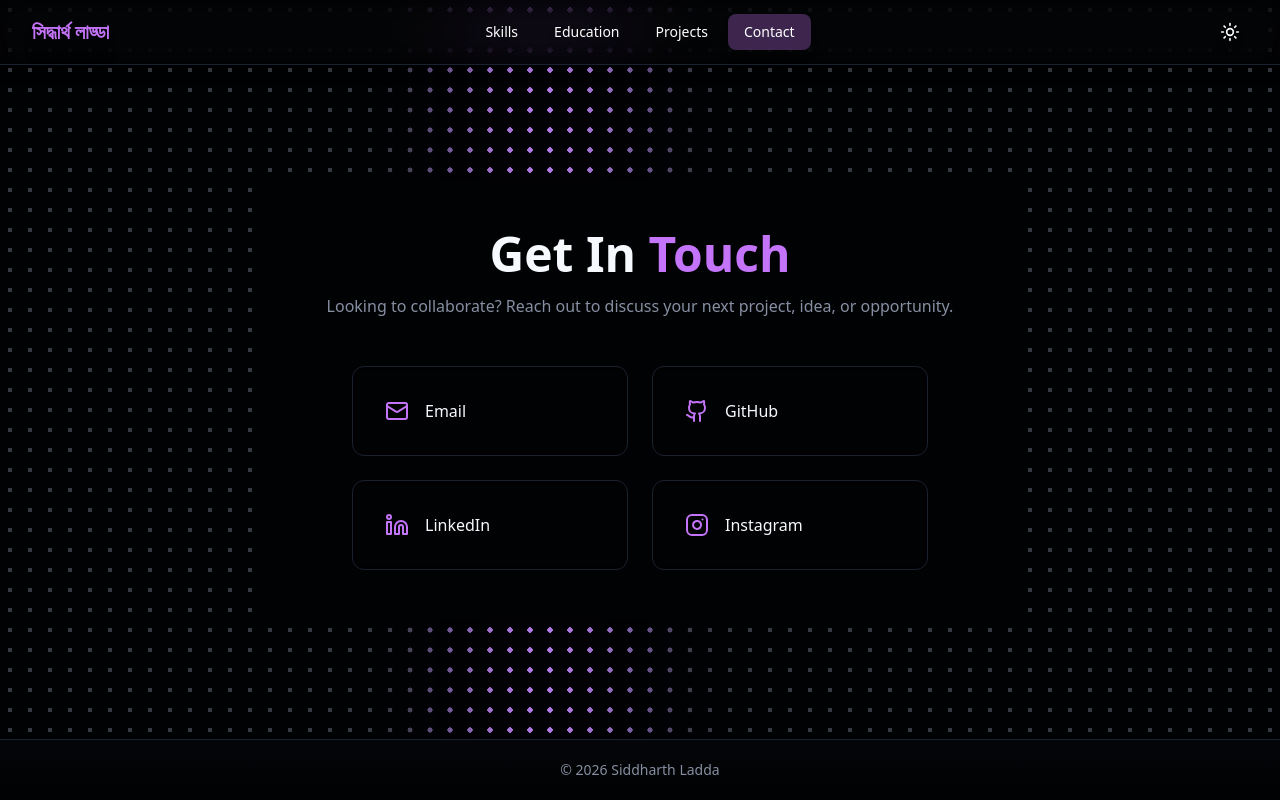
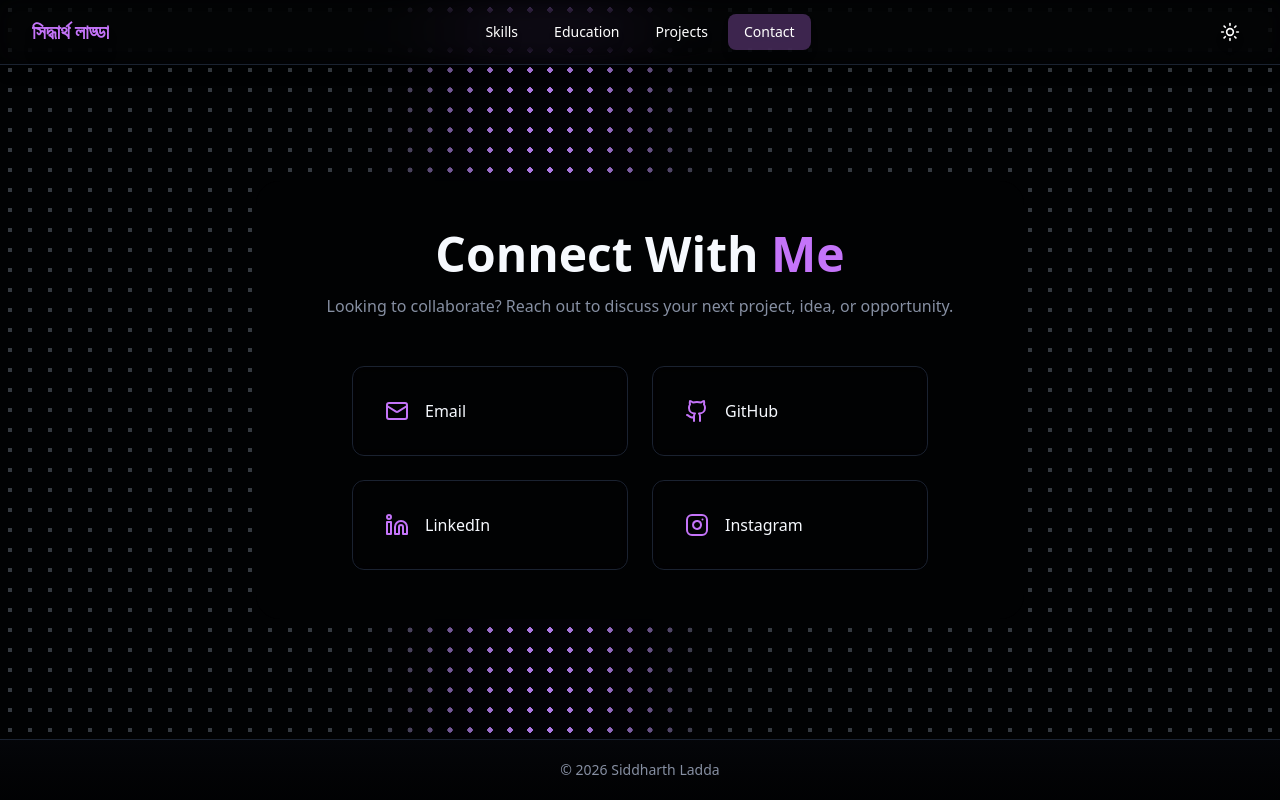
Before and after one commit to laddasiddharth/Portfolio, a React (Vite) app: page /contact in a window 1280 px wide. Built offline with nearby package versions, Linux system fonts and the light colour scheme.

Commit message:
Update Contact and Skills components: modify headings for improved clarity and engagement

```diff
--- a/src/components/Contact.tsx
+++ b/src/components/Contact.tsx
@@ -20,7 +20,7 @@ export default function Contact() {
           {/* Header */}
           <div className="text-center mb-12">
             <h2 className="text-4xl sm:text-5xl font-bold mb-4">
-              Get In <span className="text-accent">Touch</span>
+              Connect With <span className="text-accent">Me</span>
             </h2>
             <p className="text-muted-foreground text-base max-w-2xl mx-auto">
               Looking to collaborate? Reach out to discuss your next project, idea, or opportunity.
--- a/src/components/Skills.tsx
+++ b/src/components/Skills.tsx
@@ -63,7 +63,7 @@ export default function Skills() {
           {/* Skills Section */}
           <div>
             <div className="text-center mb-12">
-              <h2 className="text-4xl sm:text-5xl font-bold mb-4">My <span className="text-accent">Skills</span></h2>
+              <h2 className="text-4xl sm:text-5xl font-bold mb-4">Technical <span className="text-accent">Skills</span></h2>
             </div>
 
             <div className="grid grid-cols-1 md:grid-cols-2 gap-y-12 md:gap-x-24">
```
